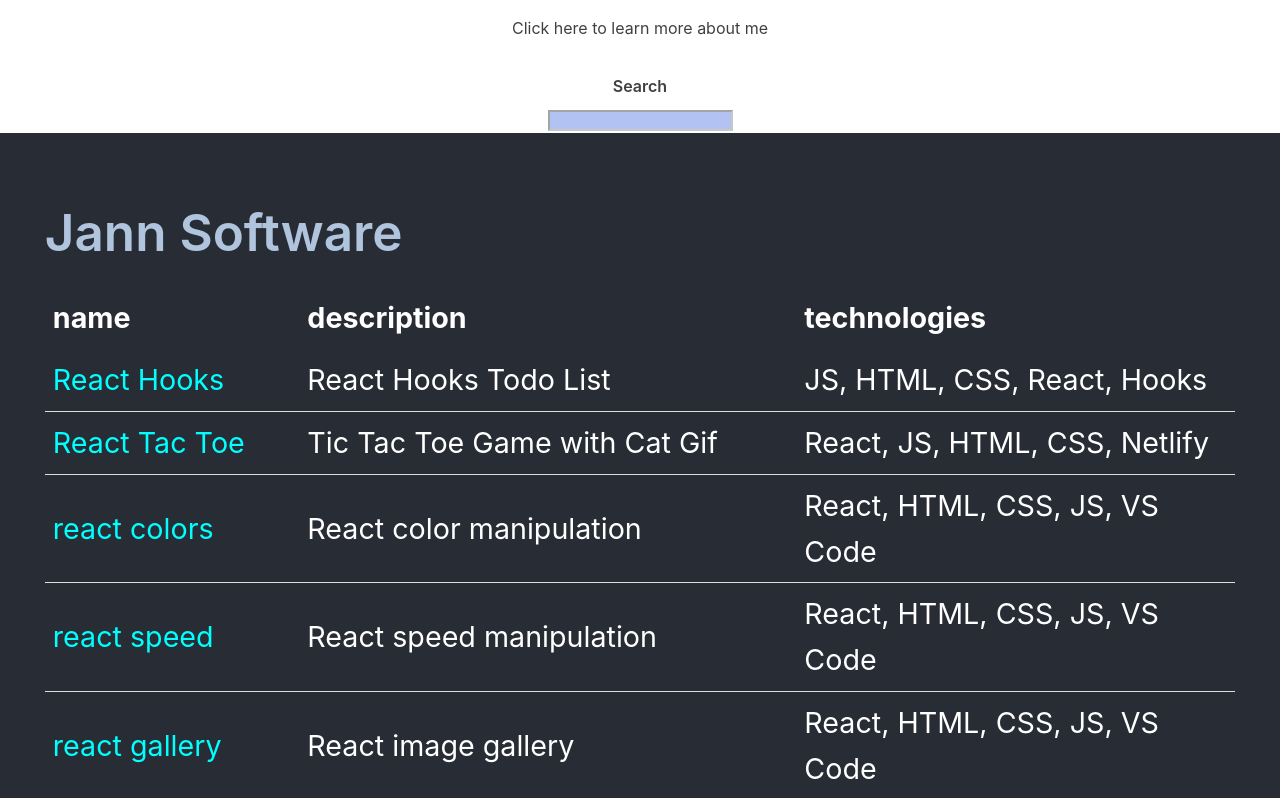
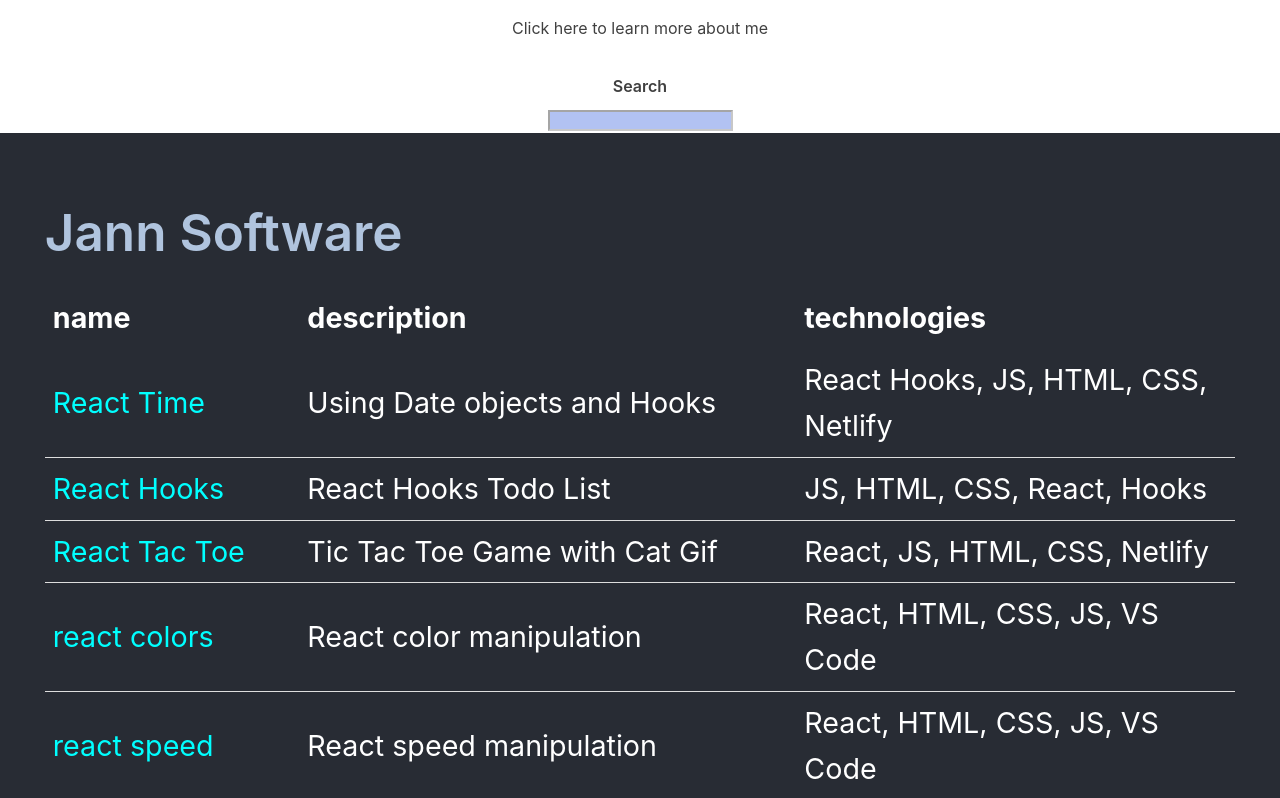
Before and after one commit to codejoy-wins/React-Portfolio, a React (Create React App) app: page / in a window 1280 px wide. Shown: the top 798 px of the page. Built offline with nearby package versions, Linux system fonts and the light colour scheme.

Commit message:
I love React

```diff
--- a/src/App.js
+++ b/src/App.js
@@ -15,6 +15,12 @@ class App extends Component {
       "fontSize": "2.24vw",
     },
     projects: [
+        {
+          "name": "React Time",
+          "lynk": "https://objective-turing-d5177f.netlify.com/",
+          "desc": "Using Date objects and Hooks",
+          "tech": "React Hooks, JS, HTML, CSS, Netlify"
+        },
         {
           "name": "React Hooks",
           "lynk": "https://tender-shannon-7c069f.netlify.com/",
@@ -117,9 +123,16 @@ class App extends Component {
           "desc": "Random song player of limited db",
           "tech": "JS, HTML, CSS, Netlify"
         },
+
     ],
     // https://tender-shannon-7c069f.netlify.com/
     permaProjects: [
+      {
+        "name": "React Time",
+        "lynk": "https://objective-turing-d5177f.netlify.com/",
+        "desc": "Using Date objects and Hooks",
+        "tech": "React Hooks, JS, HTML, CSS, Netlify"
+      },
       {
         "name": "React Hooks",
         "lynk": "https://tender-shannon-7c069f.netlify.com/",
```
